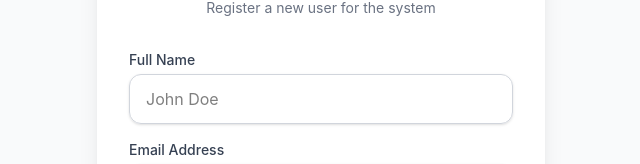
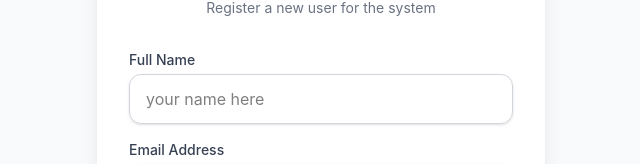
Before and after one commit to imravi05/Nandini-bar, a React app in the folder frontend/: page /register in a window 1280 px wide. Shown: the part 164-328 px from the top of the page, without its empty margins (319-959 px from the left). Built offline with nearby package versions, Linux system fonts and the light colour scheme; the HTML template or start-up script is replaced by a standard one.

Commit message:
minor change in register.jsx

```diff
--- a/frontend/src/pages/Register.jsx
+++ b/frontend/src/pages/Register.jsx
@@ -69,7 +69,7 @@ export default function Register() {
                 type="text"
                 value={name}
                 onChange={(e) => setName(e.target.value)}
-                placeholder="John Doe"
+                placeholder="your name here"
                 className="block w-full px-4 py-3 rounded-xl border border-gray-300 shadow-sm focus:border-indigo-500 focus:ring-2 focus:ring-indigo-500 focus:outline-none transition-colors"
                 required
               />
@@ -107,8 +107,8 @@ export default function Register() {
                 className="block w-full px-4 py-3 rounded-xl border border-gray-300 shadow-sm focus:border-indigo-500 focus:ring-2 focus:ring-indigo-500 focus:outline-none transition-colors bg-white"
                 required
               >
+                <option value="ADMIN">Admin</option>
                 <option value="CASHIER">Cashier</option>
-                <option value="ADMIN">Admin</option>
                 <option value="INVENTORY">Inventory Manager</option>
               </select>
             </div>
```
